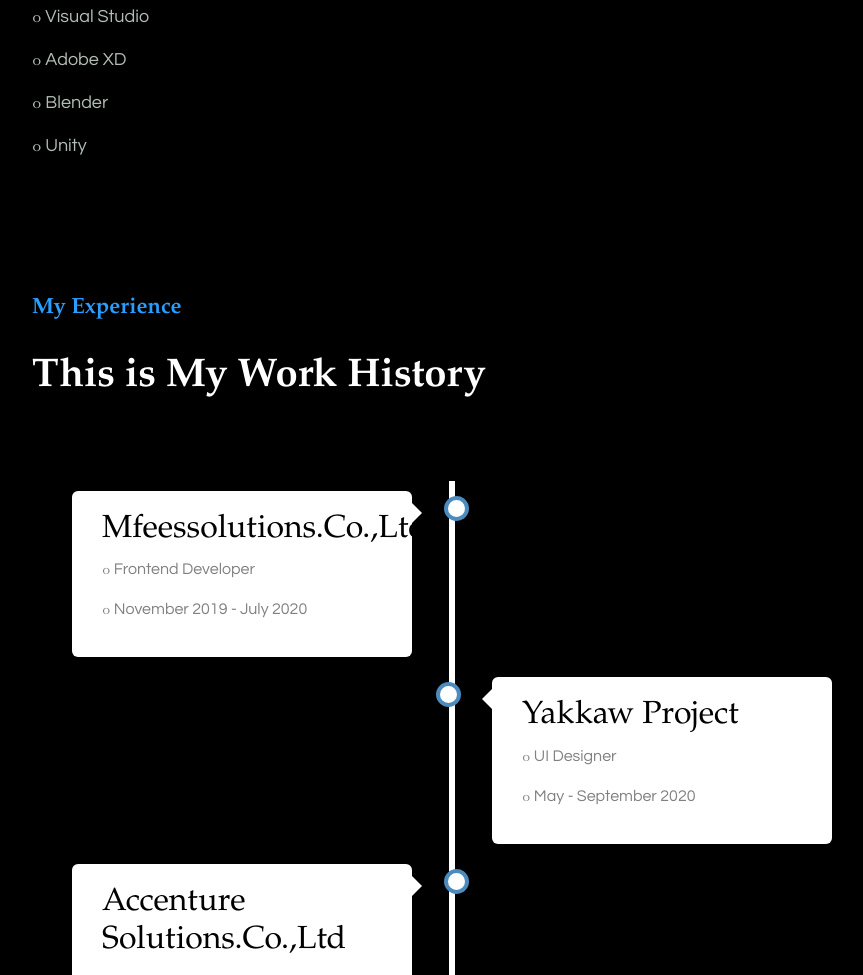
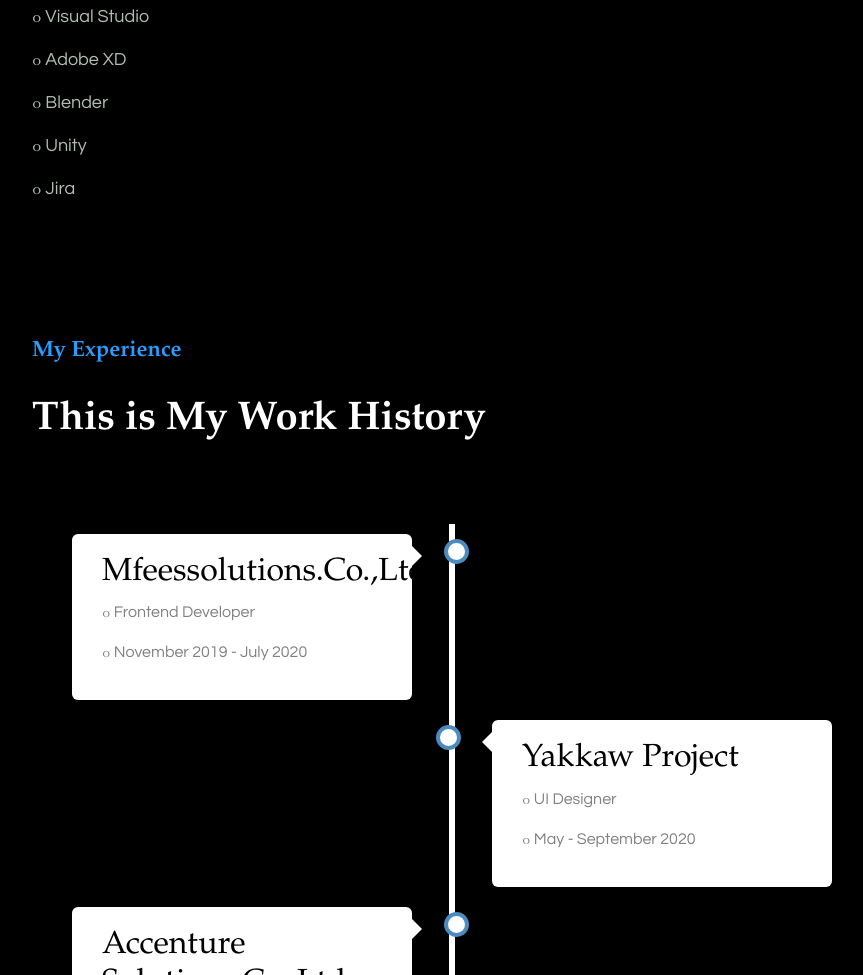
Before and after one commit to Waritsara-T/I-am-Waritsara, a website: page express/index.html in a window 1280 px wide. Shown: the part 3616-4591 px from the top of the page, without its empty margins (300-1163 px from the left). Drawn offline with nearby package versions, Linux system fonts and the light colour scheme; a small style sheet from the web is missing.

Commit message:
Update index.html

```diff
--- a/express/index.html
+++ b/express/index.html
@@ -271,6 +271,7 @@
                   <p>๐ Adobe XD</p>
                   <p>๐ Blender</p>
                   <p>๐ Unity</p>
+                  <p>๐ Jira</p>
                 </div>
 
               </div>
```
